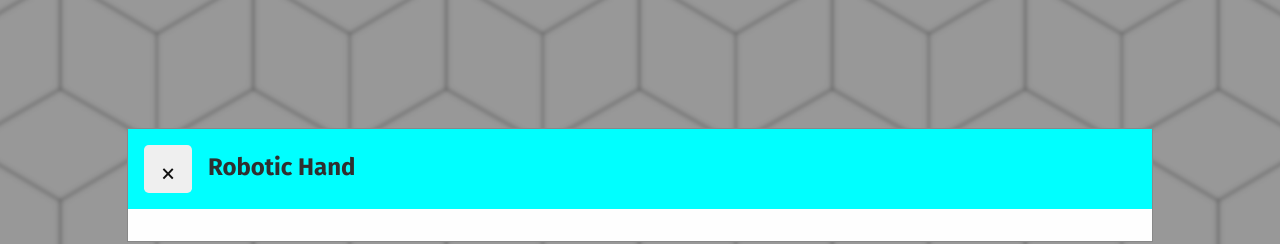
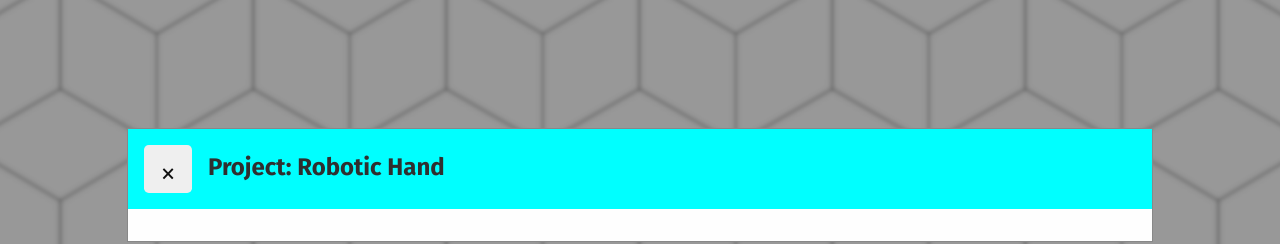
Before and after one commit to prototriangle/prototriangle.com, a Vue app: page / in a window 1280 px wide. Both pictures are taken after a click on the element "Robotic Hand". Shown: the part 1077-1321 px from the top of the page. Built offline with nearby package versions, Linux system fonts and the light colour scheme.

Commit message:
Add "Project: " to title data

```diff
--- a/src/components/ProjectModal.vue
+++ b/src/components/ProjectModal.vue
@@ -5,7 +5,7 @@
                 <button @click.prevent.stop="$emit('project-modal-close')">
                     🗙
                 </button>
-                <h2 id="modal-title">{{ this.title }}</h2>
+                <h2 id="modal-title">Project: {{ this.title }}</h2>
             </div>
             <div class="modal-content-body">
                 <component v-bind:is="contentComponent" class="modal-content-component"></component>
```
